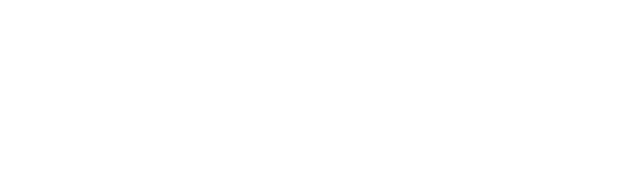
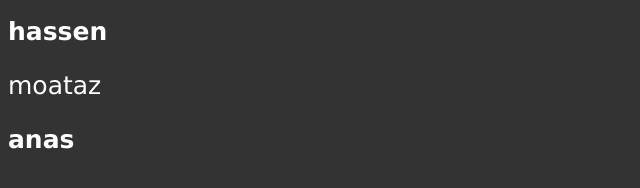
Before and after one commit to Hassensultan/Bavaria, a plain HTML site: page index.html in a window 1280 px wide. Shown: the whole page, without its empty margins (0-640 px from the left). Drawn offline with Linux system fonts and the light colour scheme.

Commit message:
new edit ya shabab

```diff
--- a/index.html
+++ b/index.html
@@ -0,0 +1,15 @@
+<!DOCTYPE html>
+<html lang="en">
+<head>
+  <meta charset="UTF-8">
+  <meta http-equiv="X-UA-Compatible" content="IE=edge">
+  <meta name="viewport" content="width=device-width, initial-scale=1.0">
+  <link rel="stylesheet" href="style.css">
+  <title>Document</title>
+</head>
+<body>
+  <h1>hassen</h1>
+  <p>moataz</p>
+  <b>anas</b>
+</body>
+</html>
--- a/style.css
+++ b/style.css
@@ -1 +1,17 @@
-this is new file style.css
+body {
+
+  font-family: 'Lucida Sans', 'Lucida Sans Regular', 'Lucida Grande', 'Lucida Sans Unicode', Geneva, Verdana, sans-serif;
+
+  background-color: #333;
+
+  width: fit-content;
+
+}
+
+* {
+
+  color:white;
+
+  font-size: 25px;
+
+}
```
